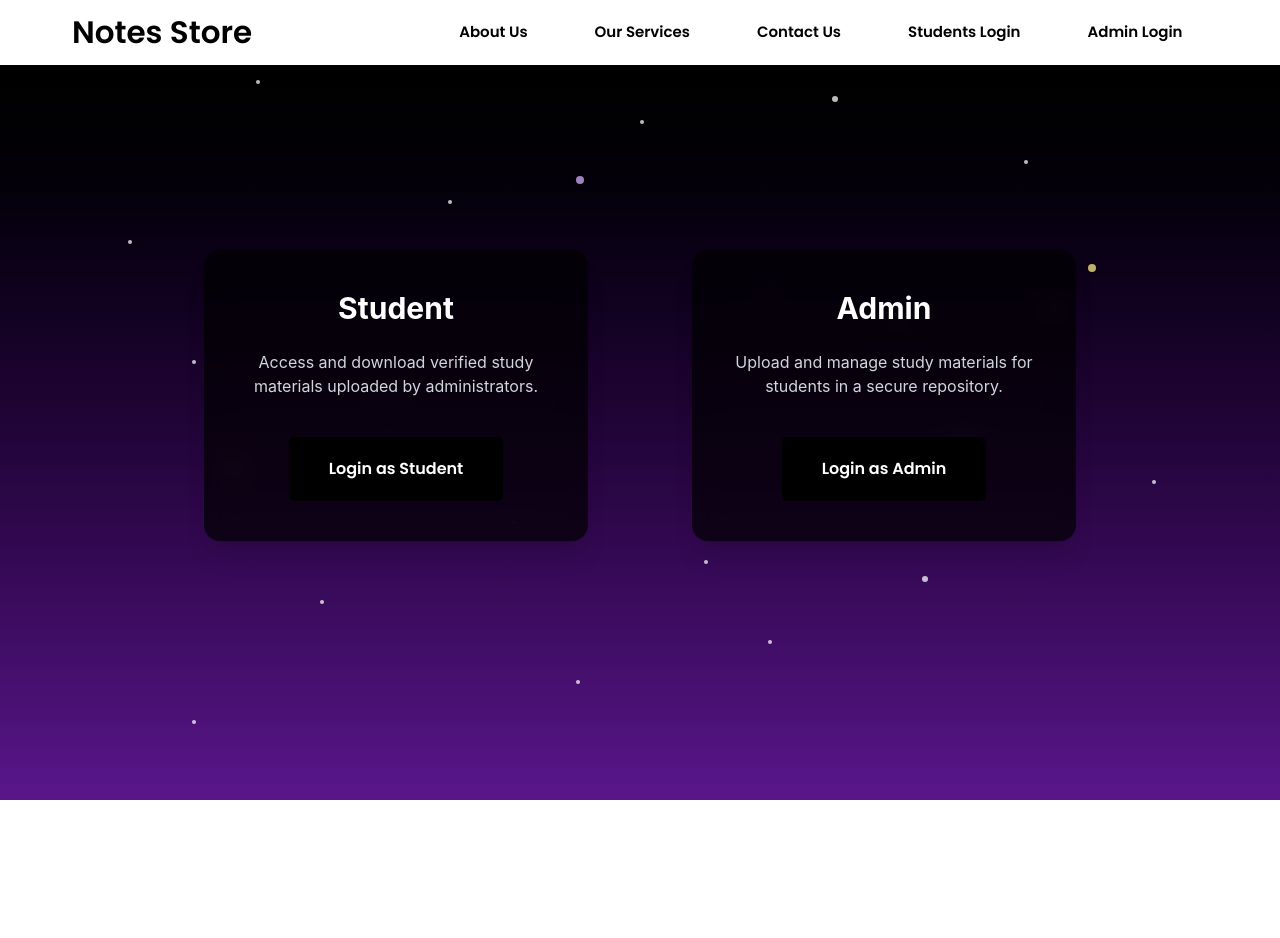
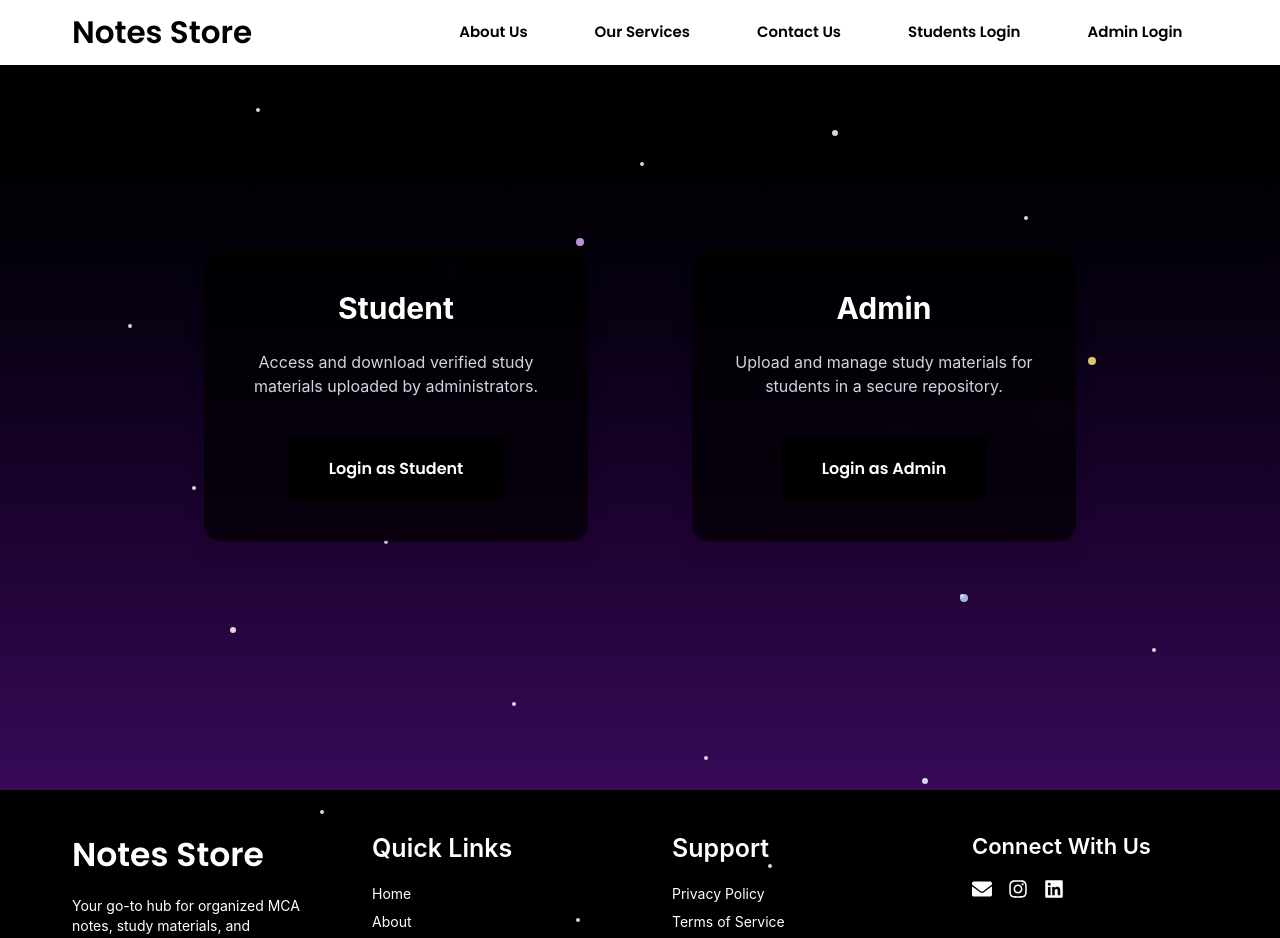
Before and after one commit to ANSHUMANMOREY7/Notes-Store, a React (Vite) app in the folder client/: page /Path in a window 1280 px wide. Shown: the top 938 px of the page. Before the commit the page ends 800 px from the top, so only its background shows below. Built offline with nearby package versions, Linux system fonts and the light colour scheme.

Commit message:
footer added in all pages

```diff
--- a/client/src/pages/Portals/Admin.jsx
+++ b/client/src/pages/Portals/Admin.jsx
@@ -1,6 +1,7 @@
 import { memo } from 'react';
 import Navbar from '../../components/Navbar/Navbar';
 import { Navigate } from "react-router-dom";
+import Footer from '../../components/Footer';
 
 const Admin = () => {
   const isAuth = localStorage.getItem("adminAuth");
@@ -114,7 +115,7 @@ const Admin = () => {
           </div>
         </div>
       </div>
-
+    <Footer />
     </>
   );
 };
--- a/client/src/pages/Portals/AdminLogin.jsx
+++ b/client/src/pages/Portals/AdminLogin.jsx
@@ -1,6 +1,7 @@
 import { useState } from "react";
 import { useNavigate } from "react-router-dom";
 import Navbar from "../../components/Navbar/Navbar";
+import Footer from "../../components/Footer";
 
 const AdminLogin = () => {
 
@@ -60,8 +61,9 @@ const AdminLogin = () => {
         </button>
 
       </div>
+    </div>
+ <Footer />
 
-    </div>
     </>
   );
 };
--- a/client/src/pages/Portals/Path.jsx
+++ b/client/src/pages/Portals/Path.jsx
@@ -1,6 +1,7 @@
 import { memo } from "react";
 import Navbar from "../../components/Navbar/Navbar";
 import Button from "../../components/Buttons/Button"
+import Footer from "../../components/Footer";
 const Path = () => {
   return (
     <div className="min-h-screen bg-gradient-to-b from-black to-purple-900 relative overflow-hidden">
@@ -80,6 +81,7 @@ const Path = () => {
 
 </div>
 
+<Footer />
     </div>
   );
 };
--- a/client/src/pages/Portals/Students.jsx
+++ b/client/src/pages/Portals/Students.jsx
@@ -1,12 +1,16 @@
 import { memo } from 'react';
 import Navbar from '../../components/Navbar/Navbar';
+import Footer from '../../components/Footer';
 
 const Students = () => {
   return (
+    <>
     <div className='bg-black w-screen h-screen'>
         <Navbar />
       <h2> Students</h2>
     </div>
+    <Footer />
+    </>
   );
 };
 
```
